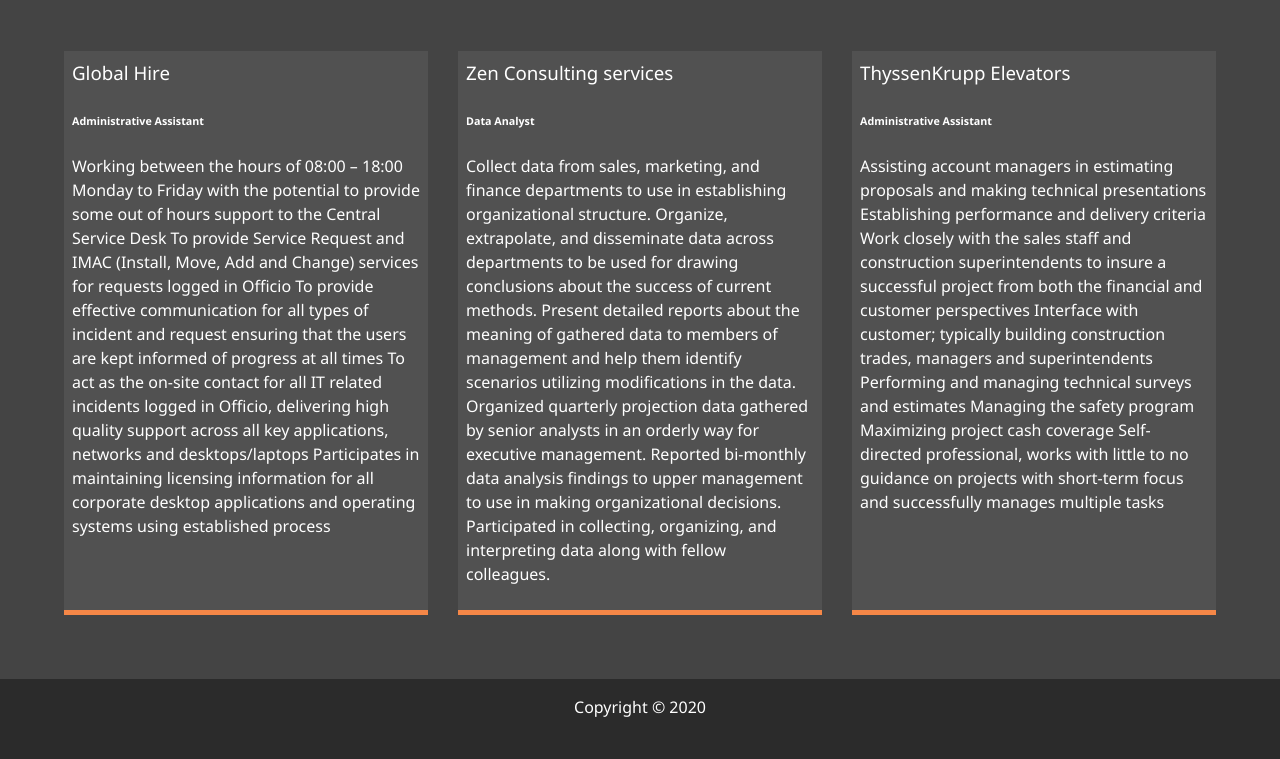
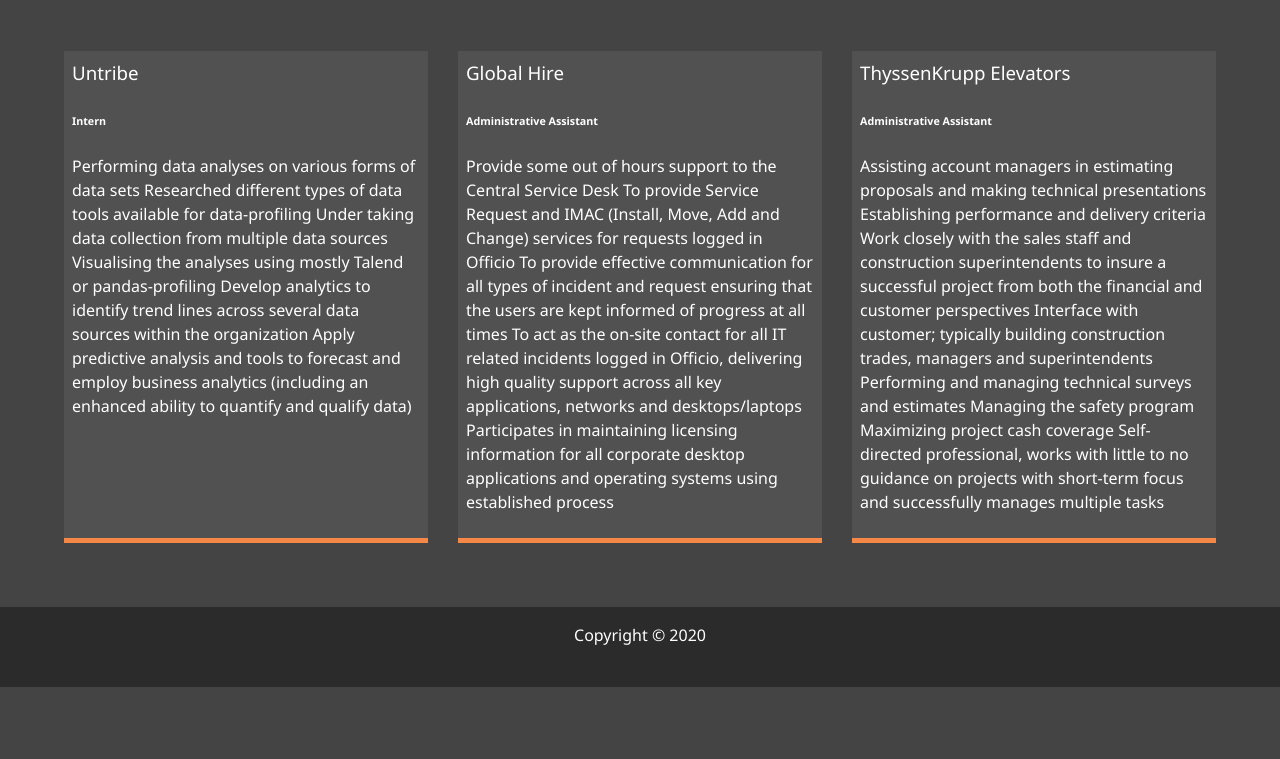
Before and after one commit to DeveloperAshutosh/Resume_Website, a website: page about.html in a window 1280 px wide. Shown: the part 639-1398 px from the top of the page. After the commit the page ends 1326 px from the top, so only its background shows below. Drawn offline with Linux system fonts and the light colour scheme.

Commit message:
updated latest work experience

```diff
--- a/about.html
+++ b/about.html
@@ -57,10 +57,24 @@
            </p>
        </div>
        <div class="job job-1">
+        <h3>Untribe</h3>
+        <h6>Intern</h6>
+        <p>
+            	Performing data analyses on various forms of data sets
+            	Researched different types of data tools available for data-profiling
+            	Under taking data collection from multiple data sources
+            	Visualising the analyses using mostly Talend or pandas-profiling
+            	Develop analytics to identify trend lines across several data sources within the organization
+            	Apply predictive analysis and tools to forecast and employ business analytics (including an enhanced ability to quantify and qualify data)
+
+        </p>
+    </div>
+
+       <div class="job job-2">
            <h3>Global Hire</h3>
            <h6>Administrative Assistant</h6>
            <p>
-            	Working between the hours of 08:00 – 18:00 Monday to Friday with the potential to provide some out of hours support to the Central Service Desk
+            	Provide some out of hours support to the Central Service Desk
             	To provide Service Request and IMAC (Install, Move, Add and Change) services for requests logged in Officio
             	To provide effective communication for all types of incident and request ensuring that the users are kept informed of progress at all times
             	To act as the on-site contact for all IT related incidents logged in Officio, delivering high quality support across all key applications, networks and desktops/laptops
@@ -69,18 +83,7 @@
 
            </p>
        </div>
-       <div class="job job-2">
-        <h3>Zen Consulting services</h3>
-        <h6>Data Analyst</h6>
-        <p>
-            Collect data from sales, marketing, and finance departments to use in establishing organizational structure.
-            Organize, extrapolate, and disseminate data across departments to be used for drawing conclusions about the success of current methods.
-            Present detailed reports about the meaning of gathered data to members of management and help them identify scenarios utilizing modifications in the data.
-            Organized quarterly projection data gathered by senior analysts in an orderly way for executive management.
-            Reported bi-monthly data analysis findings to upper management to use in making organizational decisions.
-            Participated in collecting, organizing, and interpreting data along with fellow colleagues.
-        </p>
-    </div>
+
     <div class="job job-3">
         <h3>ThyssenKrupp Elevators</h3>
         <h6>Administrative Assistant</h6>
```
